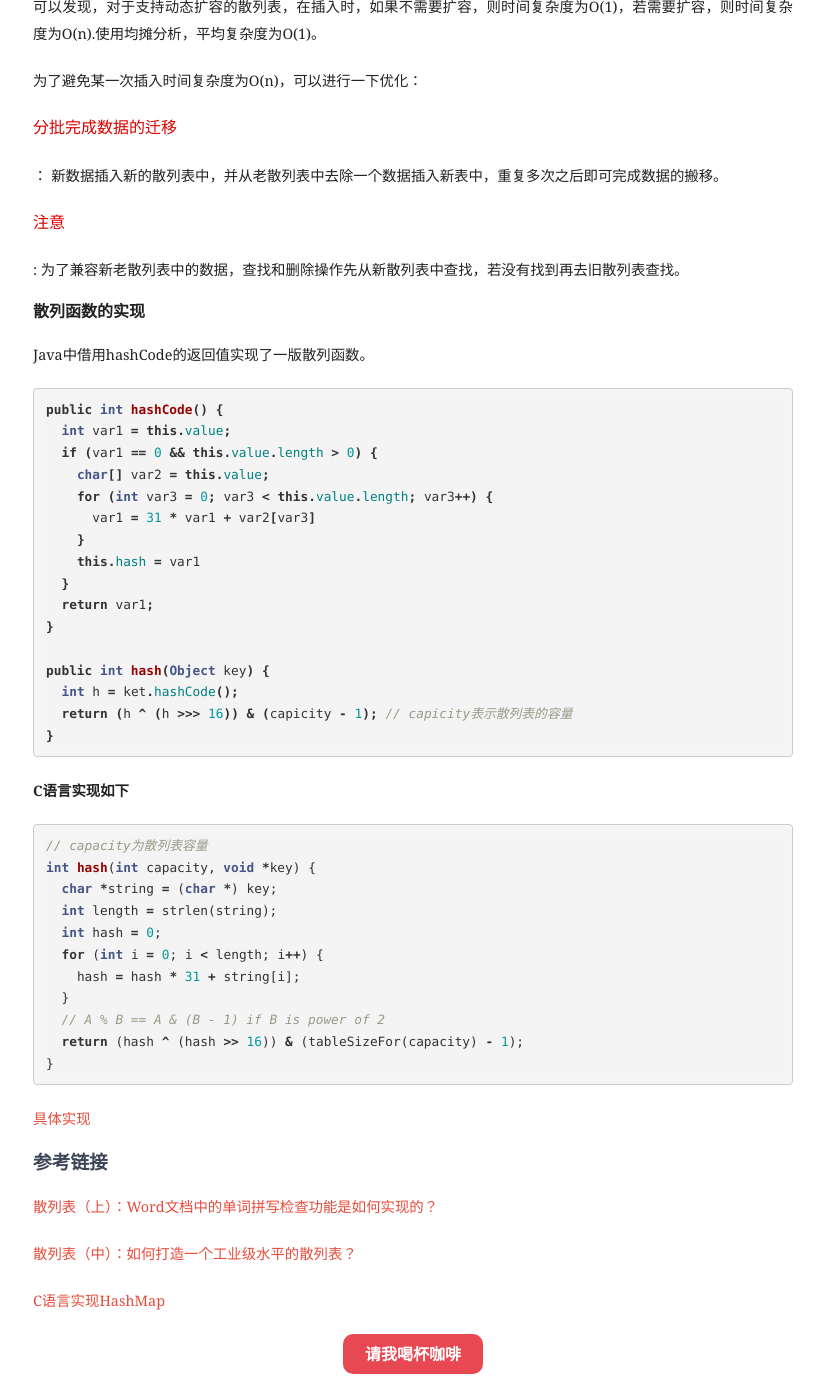
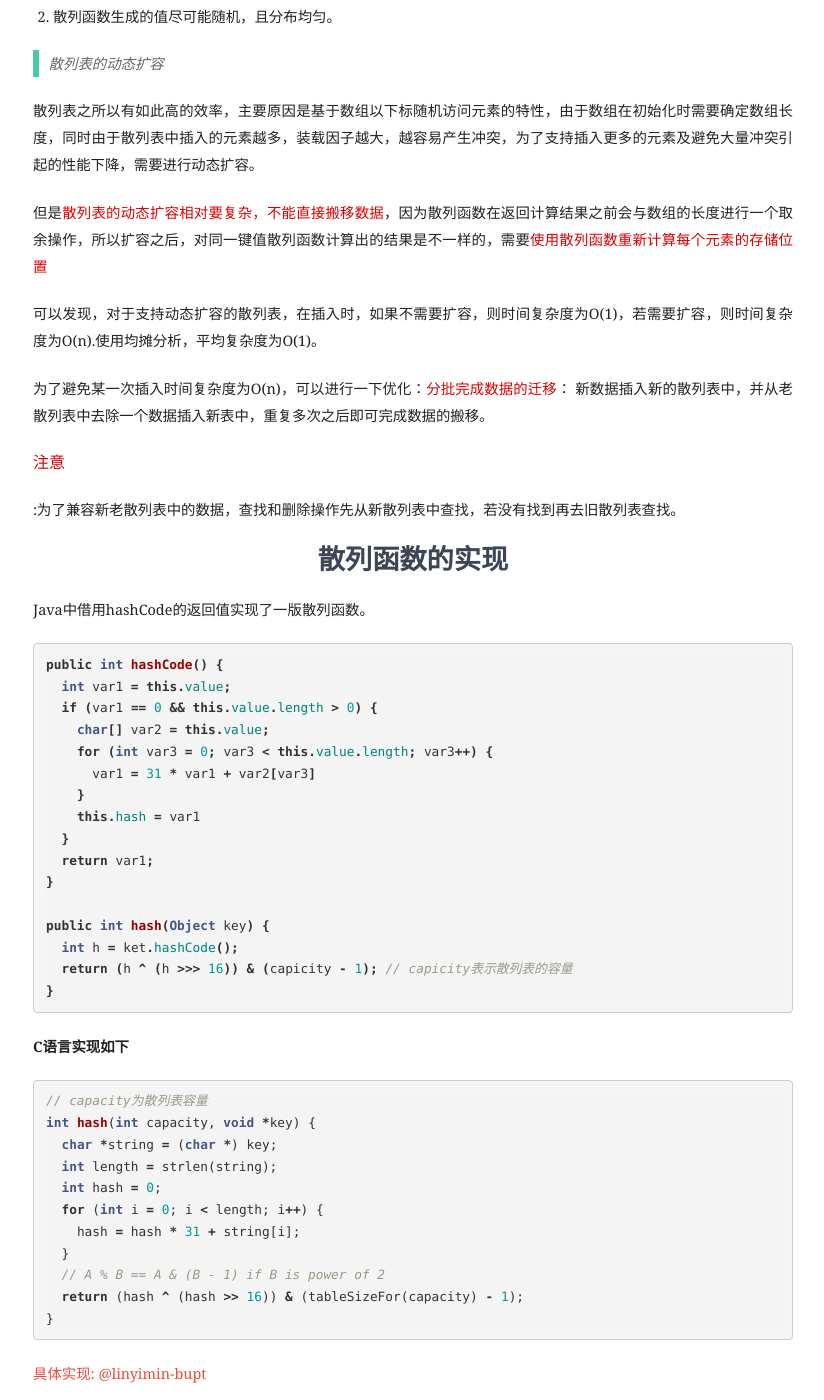
Before and after one commit to linyimin-bupt/linyimin.github.io, a Jekyll site: the page built from _posts/algorithmn-and-data-structure/2019-04-07-hashmap.md, in a window 1280 px wide and 1400 px high, scrolled down 3970 px. Shown: the whole window, without its empty margins (227-1051 px from the left). Built offline with Jekyll 4.4.1, drawn with Linux system fonts in a browser that asks for light colours; nearby versions of some CDN libraries; formulas are drawn with MathJax 3; comment, search, counter and statistics services are not loaded; some of the changed text lies outside the part shown.

Commit message:
markdown style fixed

````diff
--- a/_posts/algorithmn-and-data-structure/2019-04-07-hashmap.md
+++ b/_posts/algorithmn-and-data-structure/2019-04-07-hashmap.md
@@ -66,7 +74,7 @@
 
 <font color="#dd0000">数据量较小，装载因子较小的情况下，使用开放寻址法</font>
 
-#### 二次探测
+## 二次探测
 
 探测序列为: $$hash(key) + 0^2、hash(key) + 1^2、hash(key) + 2^2、hash(key) + 3^2 ...$$
 
@@ -74,13 +82,13 @@
 
 其他的分析与线性探测分析一致，不再重复。
 
-#### 双重散列
+## 双重散列
 
 使用一组hash函数，先用第一个hash函数，若有冲突，则使用第二个hash函数，直至找到一个空闲位置。
 
 其他的分析与线性探测分析一致，不再重复。
 
-### 链表法
+# 链表法
 
 基本思想： 在散列表中，数组每个元素指向一条链表，所有散列值相同的元素放在相同槽位对应的链表中。
 
@@ -121,7 +129,7 @@
 适用于存储大对象，大数据量的散列表，而且很灵活，可以支持多种优化策略：如使用跳表、红黑树替代链表，提高删除和查找的效率。
 
 
-### 散列表的实现
+# 散列表的实现
 
 在实现之前，我们先说一下实现散列表过程中需要注意的东西。
 
@@ -138,13 +146,11 @@
 
 可以发现，对于支持动态扩容的散列表，在插入时，如果不需要扩容，则时间复杂度为O(1)，若需要扩容，则时间复杂度为O(n).使用均摊分析，平均复杂度为O(1)。
 
-为了避免某一次插入时间复杂度为O(n)，可以进行一下优化：
+为了避免某一次插入时间复杂度为O(n)，可以进行一下优化：<font color="#dd0000">分批完成数据的迁移</font>： 新数据插入新的散列表中，并从老散列表中去除一个数据插入新表中，重复多次之后即可完成数据的搬移。
 
-<font color="#dd0000">分批完成数据的迁移</font>： 新数据插入新的散列表中，并从老散列表中去除一个数据插入新表中，重复多次之后即可完成数据的搬移。
+<font color="#dd0000">注意</font>:为了兼容新老散列表中的数据，查找和删除操作先从新散列表中查找，若没有找到再去旧散列表查找。
 
-<font color="#dd0000">注意</font>: 为了兼容新老散列表中的数据，查找和删除操作先从新散列表中查找，若没有找到再去旧散列表查找。
-
-#### 散列函数的实现
+# 散列函数的实现
 
 Java中借用hashCode的返回值实现了一版散列函数。
 
@@ -183,7 +189,7 @@
 }
 ```
 
-[具体实现](https://github.com/linyimin-bupt/The-Beauty-of-Data-Structures-and-Algorithms/blob/master/src/hash-map/hashMap.c)
+[具体实现: @linyimin-bupt](https://github.com/linyimin-bupt/The-Beauty-of-Data-Structures-and-Algorithms/blob/master/src/hash-map/hashMap.c)
 
 ### 参考链接
 
````
Also changed, not shown: other parts of _posts/algorithmn-and-data-structure/2019-04-07-hashmap.md (+15 -7 lines).
